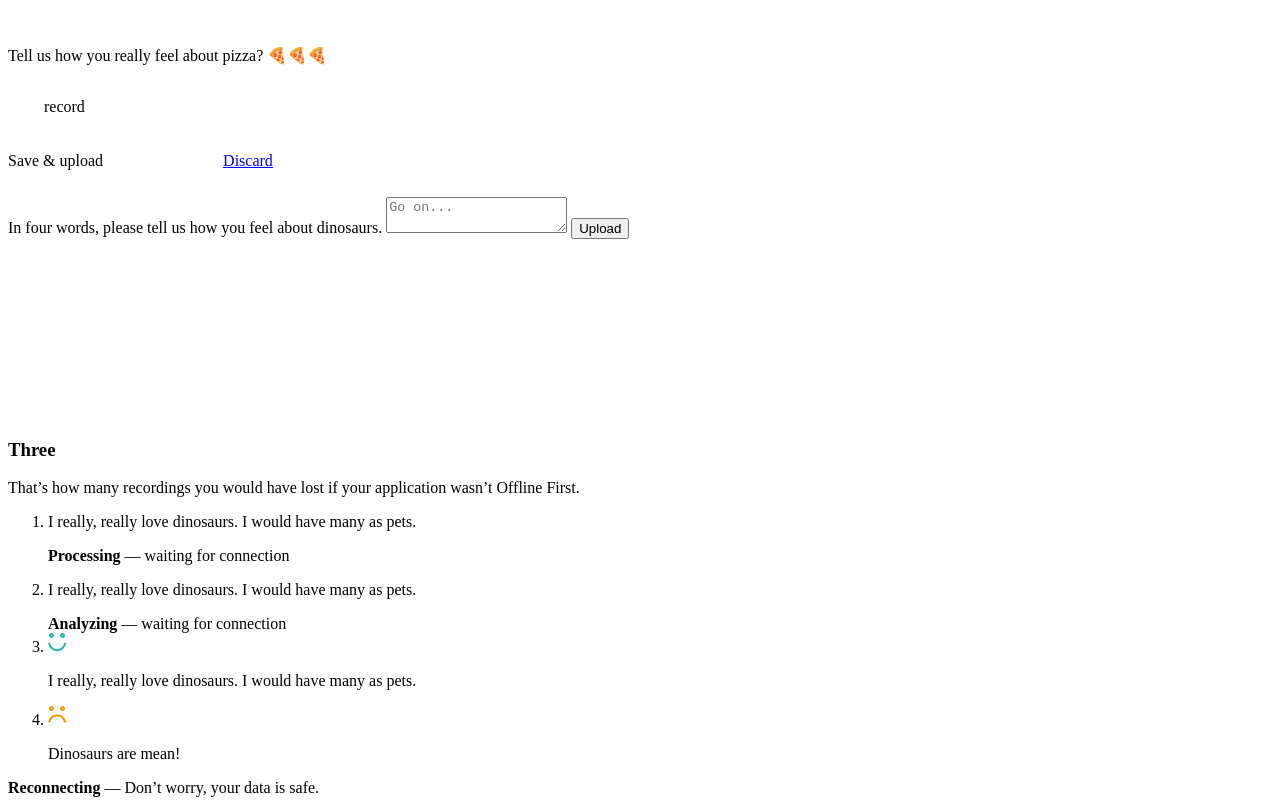
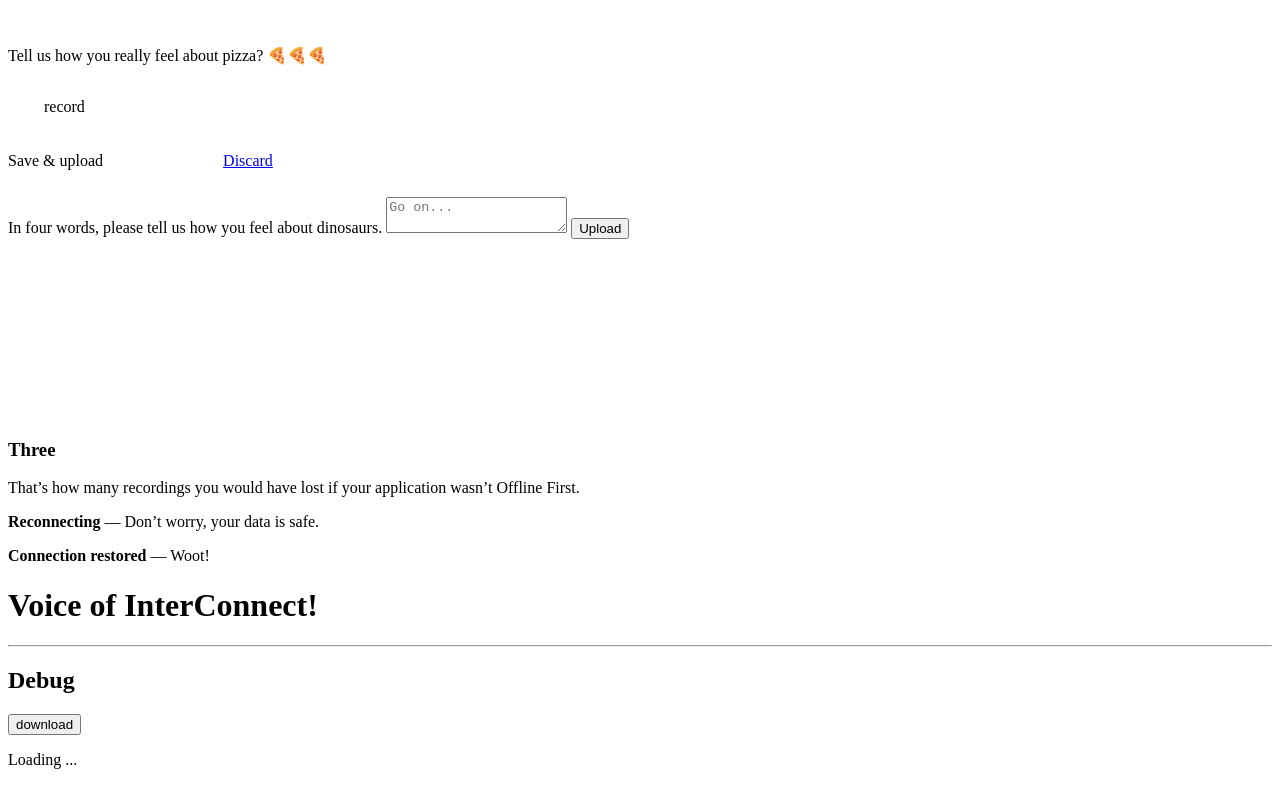
Before and after one commit to neighbourhoodie/voice-of-interconnect, a website: page app/index.html in a window 1280 px wide. Shown: the top 800 px of the page. Drawn offline with Linux system fonts and the light colour scheme.

Commit message:
fix: remove dummy content from recordings list

```diff
--- a/app/index.html
+++ b/app/index.html
@@ -180,59 +180,7 @@
           <p>That’s how many recordings you would have lost if your application wasn’t Offline First.</p>
         </div>
       </section>
-      <ol class="recordings" id="recordings">
-
-
-        <!-- processing -->
-        <li>
-          <span class="progress">
-            <span class="progress_bar"></span>
-          </span>
-          <p class="depiction">
-            I really, really love dinosaurs. I would have many as pets.
-          </p>
-          <span class="status processing"><strong>Processing</strong> &mdash; waiting for connection</span>
-        </li>
-
-
-
-        <!-- analyzing -->
-        <li>
-          <span class="progress">
-            <span class="progress_bar"></span>
-          </span>
-          <p class="depiction">
-            I really, really love dinosaurs. I would have many as pets.
-          </p>
-          <span class="status analyzing"><strong>Analyzing</strong> &mdash; waiting for connection</span>
-        </li>
-
-
-
-        <!-- analyzed: happy -->
-        <li class="analyzed">
-          <svg width="19px" height="19px" viewBox="0 0 19 19">
-            <use xlink:href="#face-happy"></use>
-          </svg>
-          <p class="depiction analyzed__happy">
-            I really, really love dinosaurs. I would have many as pets.
-          </p>
-        </li>
-
-
-        <!-- analyzed: sad -->
-        <li class="analyzed">
-          <svg width="19px" height="19px" viewBox="0 0 19 19">
-            <use xlink:href="#face-sad"></use>
-          </svg>
-          <p class="depiction analyzed__sad">
-            Dinosaurs are mean!
-          </p>
-        </li>
-
-
-
-      </ol>
+      <ol class="recordings" id="recordings"></ol>
 
       <section class="system__state reconnecting" id="reconnecting">
         <p class="message">
```
Also changed, not shown: app/lib/assure-account.js (+8 -2 lines), app/lib/notes-list.js.
